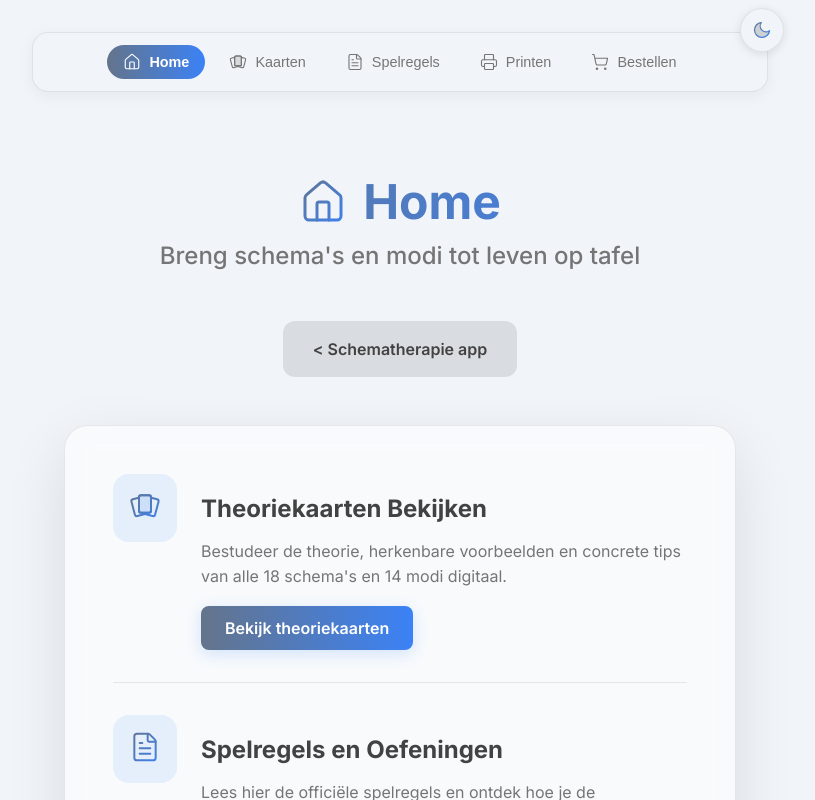
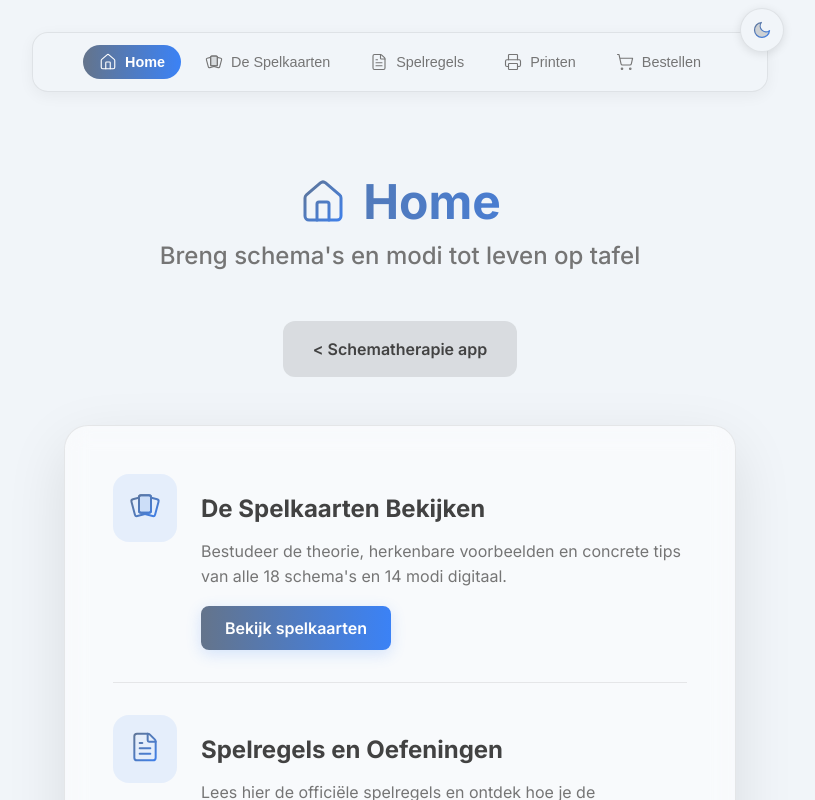
Before and after one commit to radder1972/STA, a React (Vite) app: page / in a window 1280 px wide. Both pictures are taken after a click on the button "Ga naar het Spelportaal". Shown: the top 800 px of the page, without its empty margins (240-1055 px from the left). Built offline with nearby package versions, Linux system fonts and the light colour scheme.

Commit message:
Consistent use of De Spelkaarten terminology and CardsIcon

```diff
--- a/package.json
+++ b/package.json
@@ -1,7 +1,7 @@
 {
   "name": "schema-therapy-app",
   "private": true,
-  "version": "2.6.242",
+  "version": "2.6.243",
   "type": "module",
   "scripts": {
     "dev": "vite",
--- a/src/components/GameNavbar.jsx
+++ b/src/components/GameNavbar.jsx
@@ -4,7 +4,7 @@ import { HomeIcon, CardsIcon, FileTextIcon, PrinterIcon, ShoppingCartIcon } from
 export default function GameNavbar({ currentView, setCurrentView }) {
   const navItems = [
     { id: 'game-portal', label: 'Home', icon: HomeIcon },
-    { id: 'kaartenoverzicht', label: 'Kaarten', icon: CardsIcon },
+    { id: 'kaartenoverzicht', label: 'De Spelkaarten', icon: CardsIcon },
     { id: 'game-rules', label: 'Spelregels', icon: FileTextIcon },
     { id: 'print-shop', label: 'Printen', icon: PrinterIcon },
     { id: 'order-cards', label: 'Bestellen', icon: ShoppingCartIcon }
--- a/src/components/GamePortal.jsx
+++ b/src/components/GamePortal.jsx
@@ -46,10 +46,10 @@ export default function GamePortal({ onBack, onViewKaartenOverzicht, onViewGameR
             <CardsIcon size={32} useGameGradient={true} />
           </div>
           <div style={{ flex: 1 }}>
-            <h2 style={{ color: 'var(--text-main)', marginBottom: '0.5rem', fontSize: '1.5rem' }}>Theoriekaarten Bekijken</h2>
+            <h2 style={{ color: 'var(--text-main)', marginBottom: '0.5rem', fontSize: '1.5rem' }}>De Spelkaarten Bekijken</h2>
             <p style={{ color: 'var(--text-muted)', lineHeight: '1.6', marginBottom: '1rem' }}>Bestudeer de theorie, herkenbare voorbeelden en concrete tips van alle 18 schema's en 14 modi digitaal.</p>
             <button onClick={onViewKaartenOverzicht} className="btn btn-gradient-game">
-              Bekijk theoriekaarten
+              Bekijk spelkaarten
             </button>
           </div>
         </div>
@@ -60,7 +60,7 @@ export default function GamePortal({ onBack, onViewKaartenOverzicht, onViewGameR
           </div>
           <div style={{ flex: 1 }}>
             <h2 style={{ color: 'var(--text-main)', marginBottom: '0.5rem', fontSize: '1.5rem' }}>Spelregels en Oefeningen</h2>
-            <p style={{ color: 'var(--text-muted)', lineHeight: '1.6', marginBottom: '1rem' }}>Lees hier de officiële spelregels en ontdek hoe je de theoriekaarten in de praktijk kunt gebruiken.</p>
+            <p style={{ color: 'var(--text-muted)', lineHeight: '1.6', marginBottom: '1rem' }}>Lees hier de officiële spelregels en ontdek hoe je de spelkaarten in de praktijk kunt gebruiken.</p>
             <button onClick={onViewGameRules} className="btn btn-gradient-game">
               Lees de spelregels
             </button>
@@ -73,7 +73,7 @@ export default function GamePortal({ onBack, onViewKaartenOverzicht, onViewGameR
           </div>
           <div style={{ flex: 1 }}>
             <h2 style={{ color: 'var(--text-main)', marginBottom: '0.5rem', fontSize: '1.5rem' }}>Kaarten Printen</h2>
-            <p style={{ color: 'var(--text-muted)', lineHeight: '1.6', marginBottom: '1rem' }}>Print de kaarten zelf of stuur een bestand naar de drukker om fysiek met de theoriekaarten aan de slag te gaan.</p>
+            <p style={{ color: 'var(--text-muted)', lineHeight: '1.6', marginBottom: '1rem' }}>Print de kaarten zelf of stuur een bestand naar de drukker om fysiek met de spelkaarten aan de slag te gaan.</p>
             <button onClick={onViewPrintShop} className="btn btn-gradient-game">
               Bekijk print opties
             </button>
--- a/src/components/KaartenOverzicht.jsx
+++ b/src/components/KaartenOverzicht.jsx
@@ -1,5 +1,5 @@
 import React, { useState } from 'react'
-import { ArrowLeftIcon, BookOpenIcon } from './Icons'
+import { ArrowLeftIcon, CardsIcon } from './Icons'
 import { getCardColor } from '../utils/colors'
 import SchemaCard from './SchemaCard'
 
@@ -167,7 +167,7 @@ export default function KaartenOverzicht({ onBack }) {
     <div className="view-container" style={{ minHeight: '100vh', display: 'flex', flexDirection: 'column', alignItems: 'center', padding: '2rem' }}>
       <div style={{ textAlign: 'center', marginBottom: '3rem', width: '100%', maxWidth: '800px', margin: '0 auto 3rem auto' }}>
         <h1 className="text-gradient-game" style={{ marginBottom: '0.5rem', fontSize: '3rem', display: 'flex', alignItems: 'center', justifyContent: 'center', gap: '16px' }}>
-          <BookOpenIcon size={48} useGameGradient={true} /> Theorie
+          <CardsIcon size={48} useGameGradient={true} /> De Spelkaarten
         </h1>
         <h2 style={{ color: 'var(--text-muted)', margin: 0, fontWeight: '500', fontSize: '1.5rem', lineHeight: '1.4' }}>Bestudeer theorie, voorbeelden en tips</h2>
       </div>
```
Also changed, not shown: 1 other file (tests, documents, lock files or other folders).
